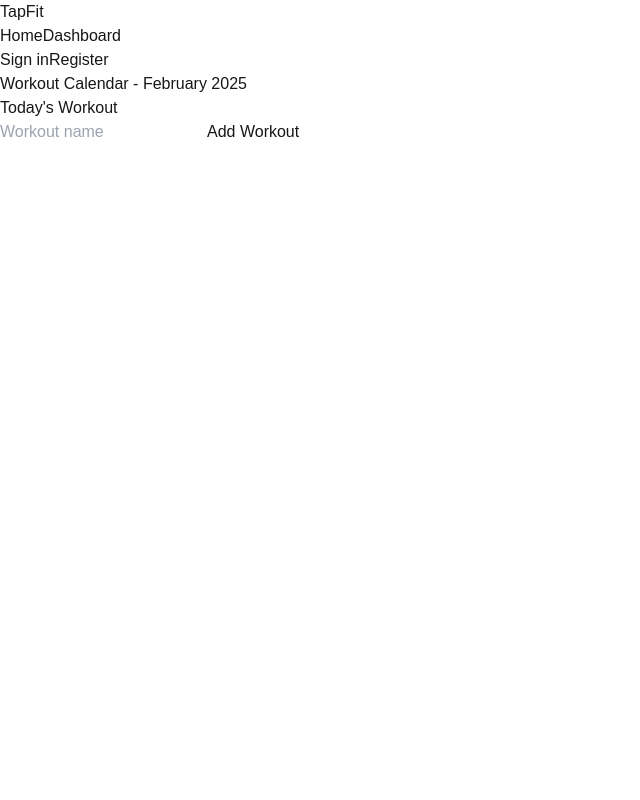
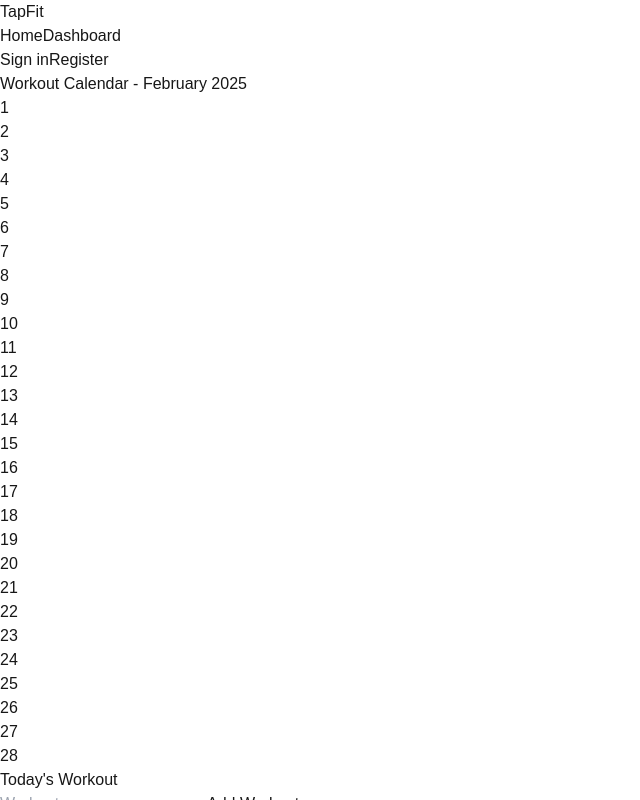
Before and after one commit to emilkreydt/emil-kreydt-eindopdracht, a Next.js app: page /dashboard in a window 1280 px wide. Shown: the whole page, without its empty margins (0-640 px from the left). Built offline with nearby package versions, Linux system fonts and the light colour scheme.

Commit message:
workout alleen voor de dag van vandaag

```diff
--- a/src/components/workouts/WorkoutCalender.tsx
+++ b/src/components/workouts/WorkoutCalender.tsx
@@ -1,7 +1,7 @@
 "use client";
 
 import { useState, useEffect } from "react";
-import { format, isToday } from "date-fns";
+import { format, startOfMonth, endOfMonth, eachDayOfInterval, isToday } from "date-fns";
 import { ButtonMedium } from "@/components/ui/buttonMedium";
 import Section from "@/components/sections/section";
 
@@ -24,7 +24,6 @@
     async function fetchWorkouts() {
         try {
             const token = localStorage.getItem("token");
-
             if (!token) {
                 console.error("No token found, user is not authenticated");
                 return;
@@ -42,7 +41,6 @@
             }
 
             const data = await res.json();
-
             if (!Array.isArray(data)) {
                 console.error("Unexpected API response:", data);
                 setWorkouts([]);
@@ -87,17 +85,39 @@
         }
     }
 
+    const today = new Date();
+    const firstDay = startOfMonth(today);
+    const lastDay = endOfMonth(today);
+    const daysInMonth = eachDayOfInterval({ start: firstDay, end: lastDay });
 
     return (
-        <Section className="min-h-screen flex flex-col bg-gradient-to-r from-[#6366F1] to-[#4F46E5] p-6">
+        <Section className="min-h-screen w-full flex flex-col bg-gradient-to-r from-[#6366F1] to-[#4F46E5] p-6">
             <div className="p-6 bg-white rounded-lg shadow-lg w-full max-w-3xl mx-auto">
                 <h2 className="text-3xl font-semibold text-gray-800 mb-6 text-center">
-                    Workout Calendar - {format(new Date(), "MMMM yyyy")}
+                    Workout Calendar - {format(today, "MMMM yyyy")}
                 </h2>
 
-                <div className="flex flex-col items-center space-y-4">
+                <div className="grid grid-cols-7 gap-2">
+                    {daysInMonth.map((day) => {
+                        const dateString = format(day, "yyyy-MM-dd");
+                        const workout = workouts.find((w) => w.date === dateString);
+
+                        return (
+                            <div
+                                key={dateString}
+                                className={`p-3 rounded-md text-center cursor-pointer border transition ${
+                                    workout ? "bg-green-500 text-white" : "bg-gray-100"
+                                } ${isToday(day) ? "border-blue-500 font-bold" : ""}`}
+                            >
+                                {format(day, "d")}
+                                {workout && <p className="text-xs mt-1">{workout.name}</p>}
+                            </div>
+                        );
+                    })}
+                </div>
+
+                <div className="mt-6 flex flex-col items-center space-y-4">
                     <p className="text-lg text-gray-700">Today's Workout</p>
-
                     {workouts.some((w) => w.date === todayString) ? (
                         <p className="text-green-600 font-bold">Workout already logged for today</p>
                     ) : (
```
